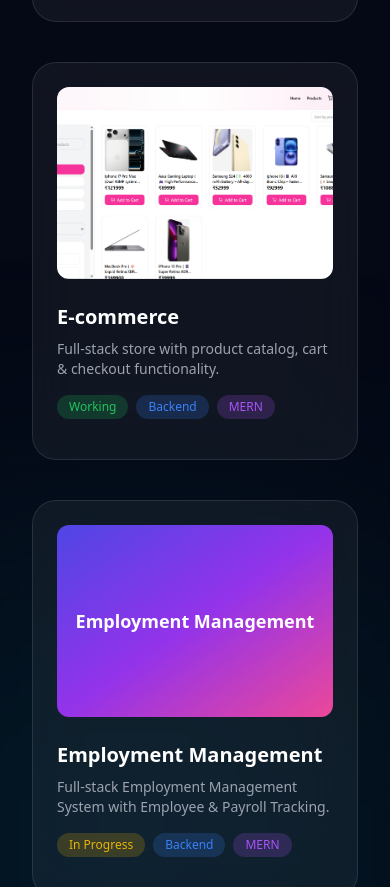
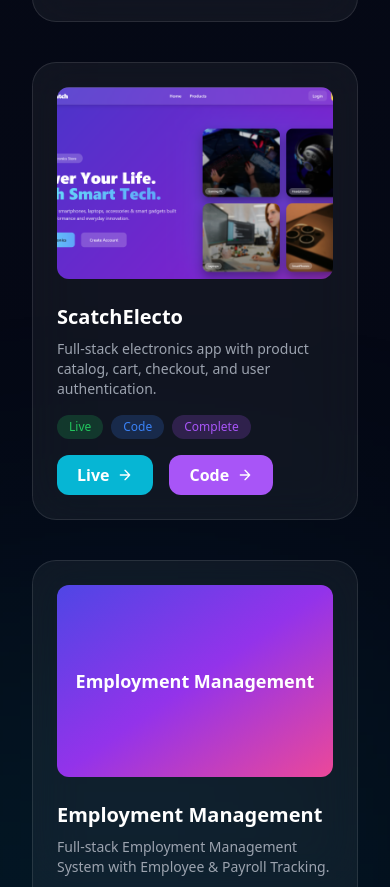
Before and after one commit to jiteshkumar1234567/Portfolio, a plain HTML site: page frontend/index.html in a window 390 px wide. Shown: the part 5135-6022 px from the top of the page. Drawn offline with nearby package versions, Linux system fonts and the light colour scheme; a small style sheet from the web is missing.

```diff
--- a/frontend/index.html
+++ b/frontend/index.html
@@ -814,7 +814,7 @@
             class="w-full h-48 bg-gray-800 rounded-xl mb-6 flex items-center justify-center overflow-hidden"
           >
             <img
-              src="e-commerce.png"
+              src="Screenshot 2026-01-26 211639.png"
               alt="E-commerce Screenshot"
               class="object-cover w-full h-full"
             />
@@ -824,29 +824,73 @@
           <h3
             class="text-xl font-bold mb-2 group-hover:text-cyan-400 transition-colors"
           >
-            E-commerce
+           ScatchElecto
           </h3>
 
           <!-- Description -->
           <p class="text-gray-400 mb-4 text-sm">
-            Full-stack store with product catalog, cart & checkout
-            functionality.
+           Full-stack electronics app with product catalog, cart, checkout, and user authentication.
           </p>
 
           <!-- Status Badges -->
-          <div class="flex flex-wrap gap-2 mb-4">
+                <div class="flex flex-wrap gap-2 mb-4">
             <span
               class="text-xs px-3 py-1 rounded-full bg-green-500/20 text-green-500"
-              >Working</span
+              >Live</span
             >
             <span
               class="text-xs px-3 py-1 rounded-full bg-blue-500/20 text-blue-500"
-              >Backend</span
+              >Code</span
             >
             <span
               class="text-xs px-3 py-1 rounded-full bg-purple-500/20 text-purple-500"
-              >MERN</span
+              >Complete</span
             >
+          </div>
+
+          <!-- Buttons -->
+          <div class="flex gap-4 mt-4">
+            <a
+              href="https://scatchelecto.onrender.com/"
+              target="_blank"
+              class="inline-flex items-center gap-2 px-5 py-2 rounded-xl font-semibold text-white bg-cyan-500 hover:bg-cyan-400 transition-transform duration-300 hover:scale-105"
+            >
+              Live
+              <svg
+                class="w-4 h-4 transition-transform group-hover:translate-x-1"
+                fill="none"
+                stroke="currentColor"
+                stroke-width="2"
+                viewBox="0 0 24 24"
+              >
+                <path
+                  stroke-linecap="round"
+                  stroke-linejoin="round"
+                  d="M5 12h14M12 5l7 7-7 7"
+                ></path>
+              </svg>
+            </a>
+
+            <a
+              href="https://github.com/jiteshkumar1234567/E-commerce-final-"
+              target="_blank"
+              class="inline-flex items-center gap-2 px-5 py-2 rounded-xl font-semibold text-white bg-purple-500 hover:bg-purple-400 transition-transform duration-300 hover:scale-105"
+            >
+              Code
+              <svg
+                class="w-4 h-4 transition-transform group-hover:translate-x-1"
+                fill="none"
+                stroke="currentColor"
+                stroke-width="2"
+                viewBox="0 0 24 24"
+              >
+                <path
+                  stroke-linecap="round"
+                  stroke-linejoin="round"
+                  d="M5 12h14M12 5l7 7-7 7"
+                ></path>
+              </svg>
+            </a>
           </div>
         </div>
 
```
Also changed, not shown: frontend/Screenshot 2026-01-26 211639.png (added), frontend/e-commerce.png (deleted), 1 other file.
